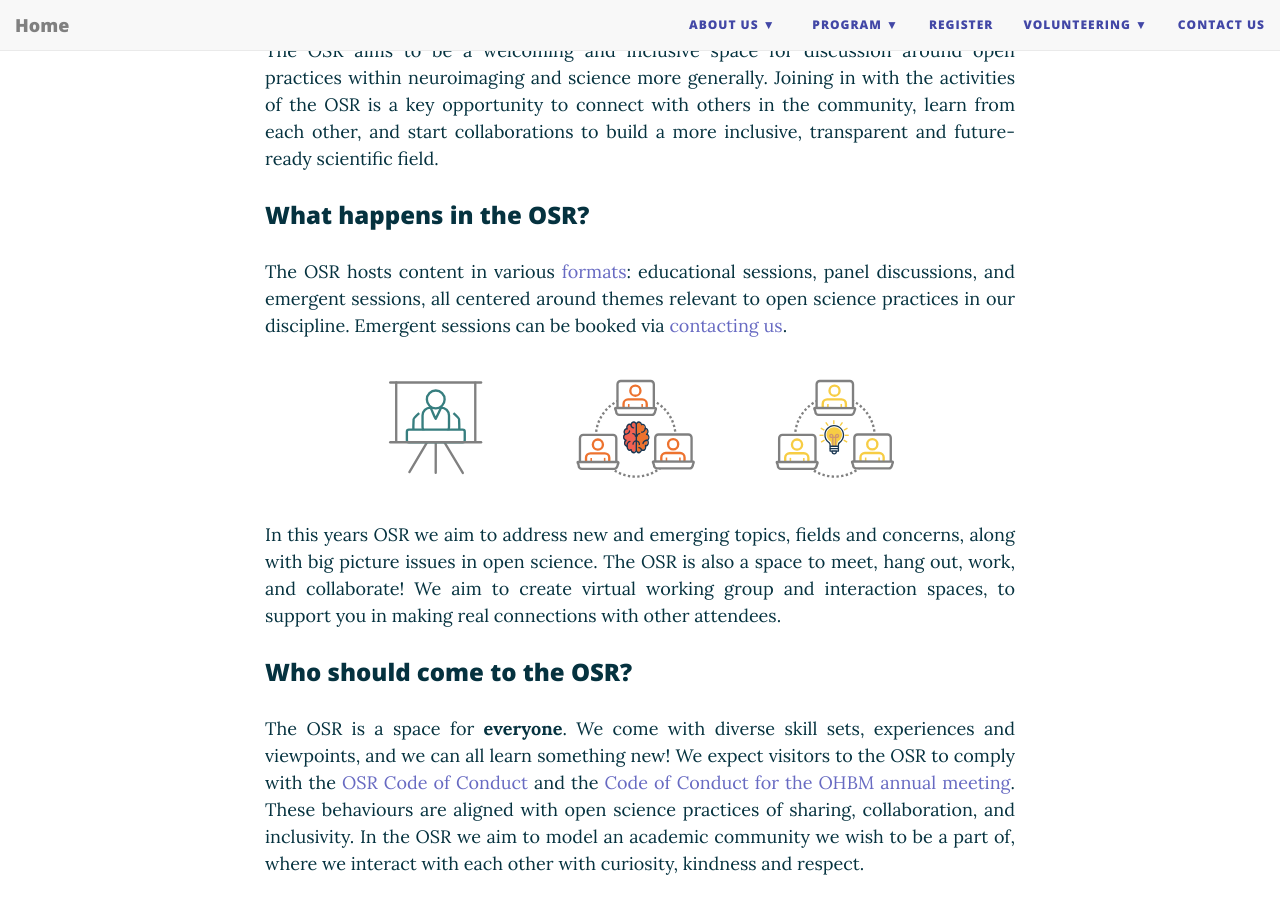
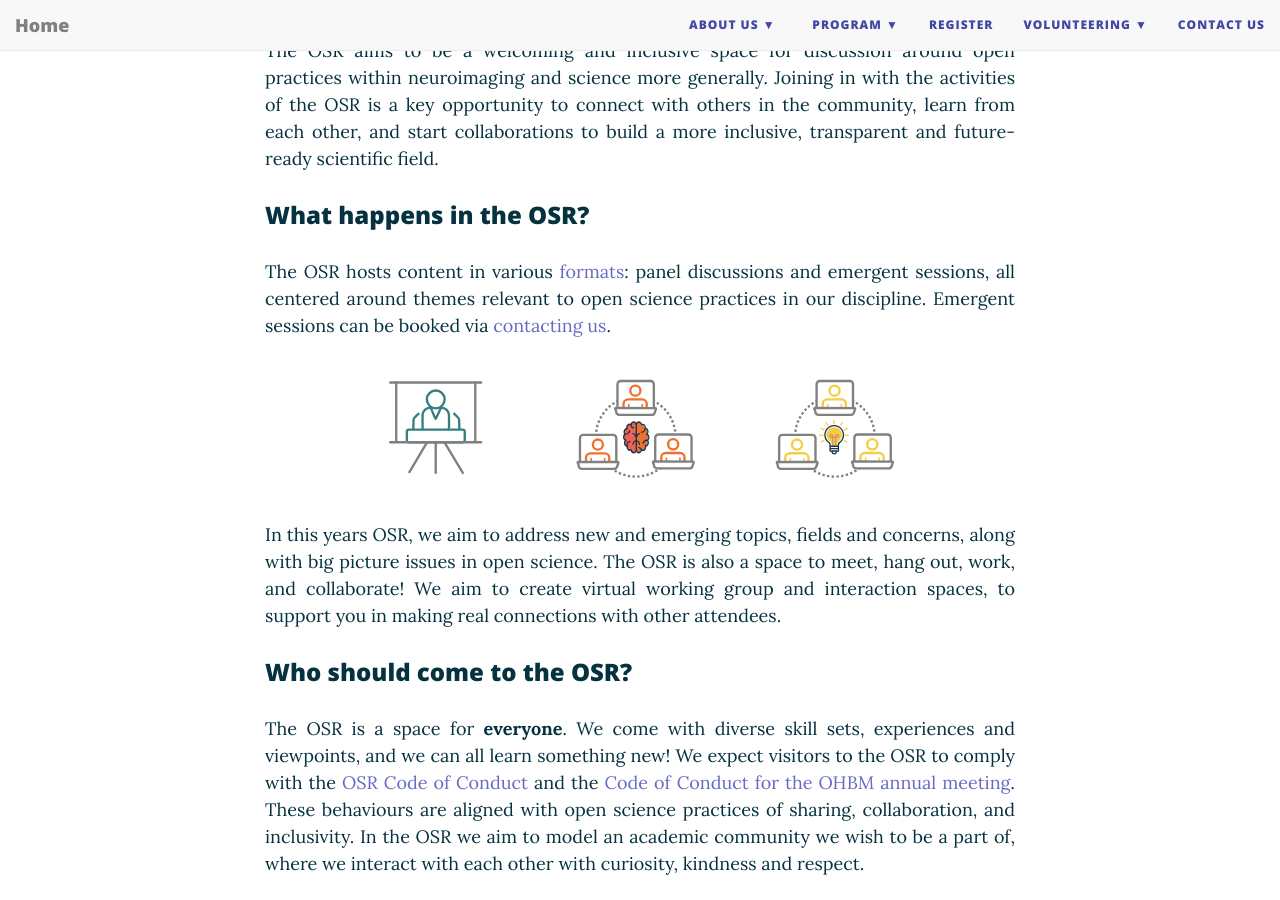
Before and after one commit to ohbm/osr2024, a Jekyll site: the page built from index.html, in a window 1280 px wide and 900 px high, scrolled down 654 px. Built offline with Jekyll 4.4.1, drawn with Linux system fonts in a browser that asks for light colours; nearby versions of some CDN libraries; the list of posts is cut into pages by our own code; some of the changed text lies outside the part shown.

Commit message:
Update correction of info for 2024

```diff
--- a/index.html
+++ b/index.html
@@ -33,15 +33,15 @@
           <h3>What happens in the OSR?</h3>
 
           <p align="justify">
-              The OSR hosts content in various <a href="https://ohbm.github.io/osr2022/formats/">formats</a>: educational sessions, panel discussions, and emergent sessions, all centered around themes relevant to open science practices in our discipline.
-	      Emergent sessions can be booked via <a href="https://ohbm.github.io/osr2022/submit/">contacting us</a>.
+              The OSR hosts content in various <a href="https://ohbm.github.io/osr2024/formats/">formats</a>: panel discussions and emergent sessions, all centered around themes relevant to open science practices in our discipline.
+	      Emergent sessions can be booked via <a href="https://ohbm.github.io/osr2024/submit/">contacting us</a>.
           </p>
           <div style="text-align: center;">
-              <a href="https://ohbm.github.io/osr2022/formats/"><img src="img/osr_themes_eao_geg.svg" alt="osrthemes" width="70%"></a>
+              <a href="https://ohbm.github.io/osr2024/formats/"><img src="img/osr_themes_eao_geg.svg" alt="osrthemes" width="70%"></a>
           </div>
 
           <p align="justify">
-              In this years OSR we aim to address new and emerging topics, fields and concerns, along with big picture issues in open science.
+              In this years OSR, we aim to address new and emerging topics, fields and concerns, along with big picture issues in open science.
               The OSR is also a space to meet, hang out, work, and collaborate!
 	      We aim to create virtual working group and interaction spaces, to support you in making real connections with other attendees.
           </p>
@@ -51,7 +51,7 @@
 
           <p align="justify">
               The OSR is a space for <b>everyone</b>. We come with diverse skill sets, experiences and viewpoints, and we can all learn something new!
-              We expect visitors to the OSR to comply with the <a href="https://ohbm.github.io/osr2022/osr_coc/">OSR Code of Conduct</a> and the <a href="https://www.humanbrainmapping.org/i4a/pages/index.cfm?pageid=3912">Code of Conduct for the OHBM annual meeting</a>.
+              We expect visitors to the OSR to comply with the <a href="https://ohbm.github.io/osr2024/osr_coc/">OSR Code of Conduct</a> and the <a href="https://www.humanbrainmapping.org/i4a/pages/index.cfm?pageid=3912">Code of Conduct for the OHBM annual meeting</a>.
               These behaviours are aligned with open science practices of sharing, collaboration, and inclusivity.
               In the OSR we aim to model an academic community we wish to be a part of, where we interact with each other with curiosity, kindness and respect.
           </p>
@@ -130,16 +130,16 @@
 	  <br>
           <h3>How to get in touch!</h3>
 
-          <p align="justify">We would be very pleased to hear from you to discuss any aspect of the OSR! Our communication channels are listed <a href="https://ohbm.github.io/osr2022/contact/">here</a>.</p>
+          <p align="justify">We would be very pleased to hear from you to discuss any aspect of the OSR! Our communication channels are listed <a href="https://ohbm.github.io/osr2024/contact/">here</a>.</p>
 
 
           <hr>
 
           <div align="left"><body><p align="justify"><small>
-          This website is being revised with creative efforts of the <a href="https://ossig.netlify.app/">Open Science Special Interest Group</a> secretary Andrea Gondova and <a href="https://ohbm.github.io/osr2023/volunteers/">the team</a> to provide updated information about the 2023 OHBM Open Science Room. <br>
+          This website is being revised with creative efforts of the <a href="https://ossig.netlify.app/">Open Science Special Interest Group</a> secretary Andrea Gondova and <a href="https://ohbm.github.io/osr2024/volunteers/">the team</a> to provide updated information about the 2024 OHBM Open Science Room. <br>
 		<a href="https://zenodo.org/badge/latestdoi/244895112"><img src="https://zenodo.org/badge/244895112.svg" alt="DOI"></a>
 	<br>
-	  Images throughout this site are included with permission from <a href="https://undraw.co/search">Undraw</a>, <a href="https://thenounproject.com/">The Noun Project</a>, and <a href="https://ohbm.github.io/osr2022/volunteers/">OSR Volunteers</a>.
+	  Images throughout this site are included with permission from <a href="https://undraw.co/search">Undraw</a>, <a href="https://thenounproject.com/">The Noun Project</a>, and <a href="https://ohbm.github.io/osr2024/volunteers/">OSR Volunteers</a>.
           </small></p></body></div>
 
 
```
Also changed, not shown: other parts of index.html (+1 -1 lines), formats.md (+2 -2 lines), tabletalk.md (+1 -1 lines).
